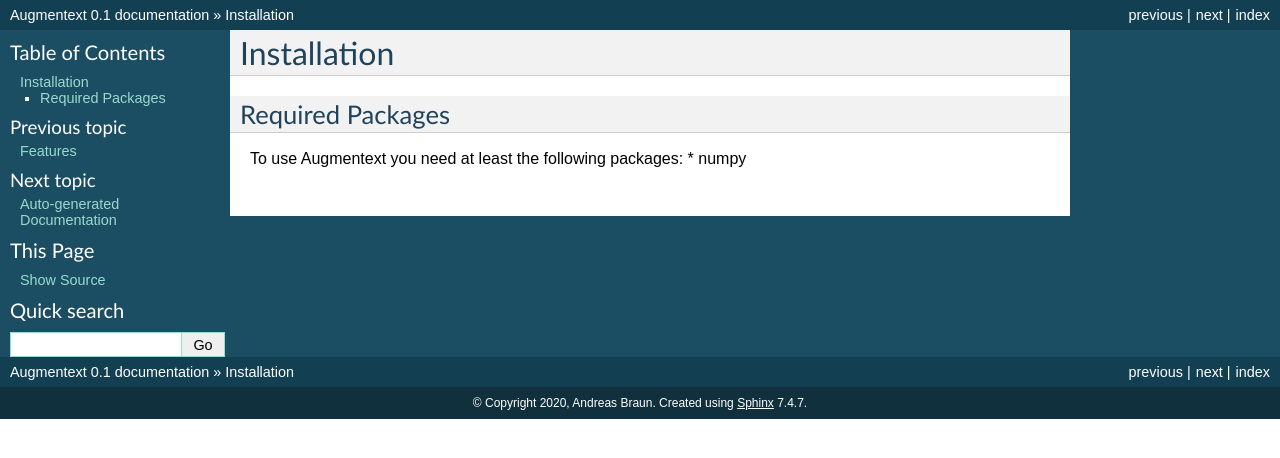
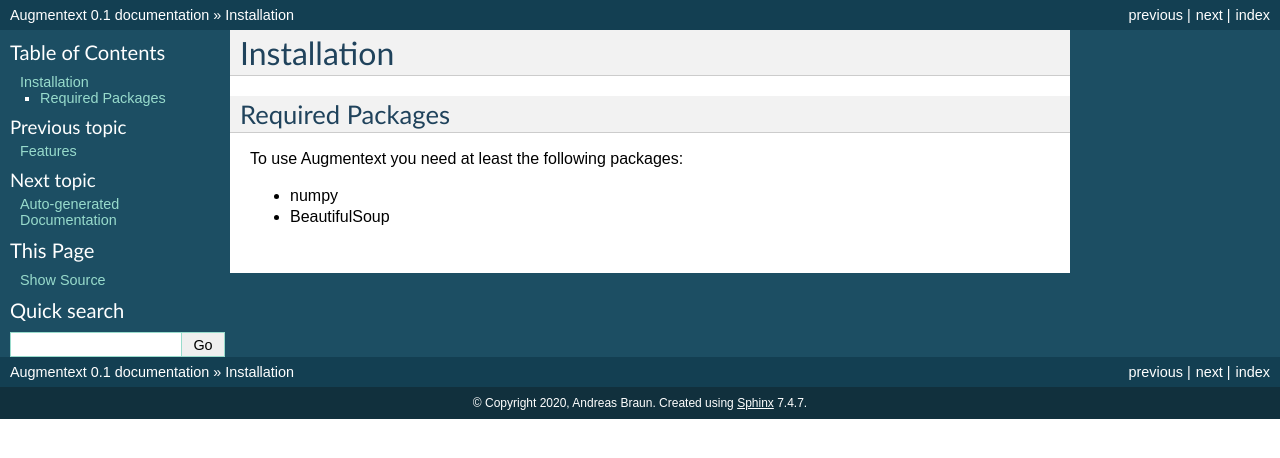
Before and after one commit to PonderWOnder/_AugmenText, a Sphinx documentation site: the page built from docs/source/userguide/install.rst, in a window 1280 px wide. Shown: the top 458 px of the page. Built offline with Sphinx 7.4.7, drawn with Linux system fonts in a browser that asks for light colours.

Commit message:
Added bs4 to requirements for installation

```diff
--- a/docs/source/userguide/install.rst
+++ b/docs/source/userguide/install.rst
@@ -4,4 +4,6 @@ Installation
 Required Packages
 -----------------
 To use Augmentext you need at least the following packages:
+
 * numpy
+* BeautifulSoup
```
